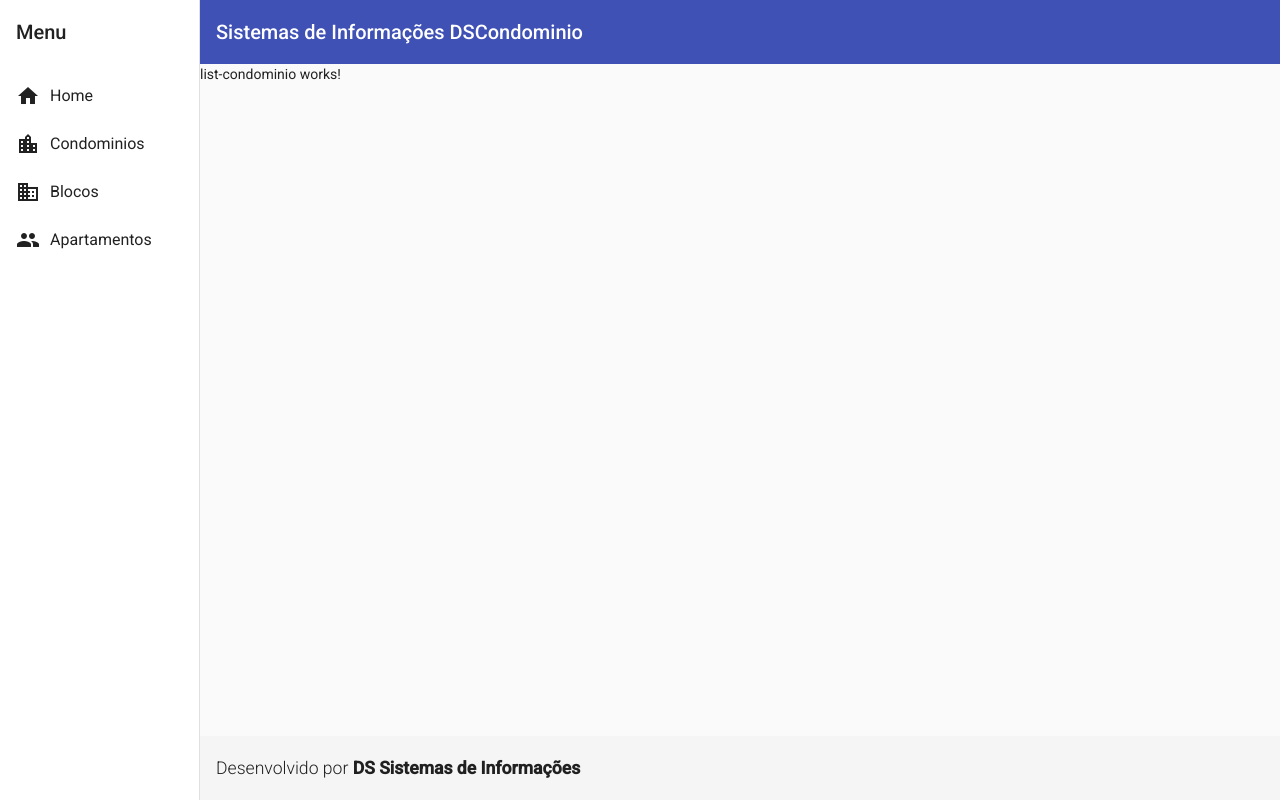
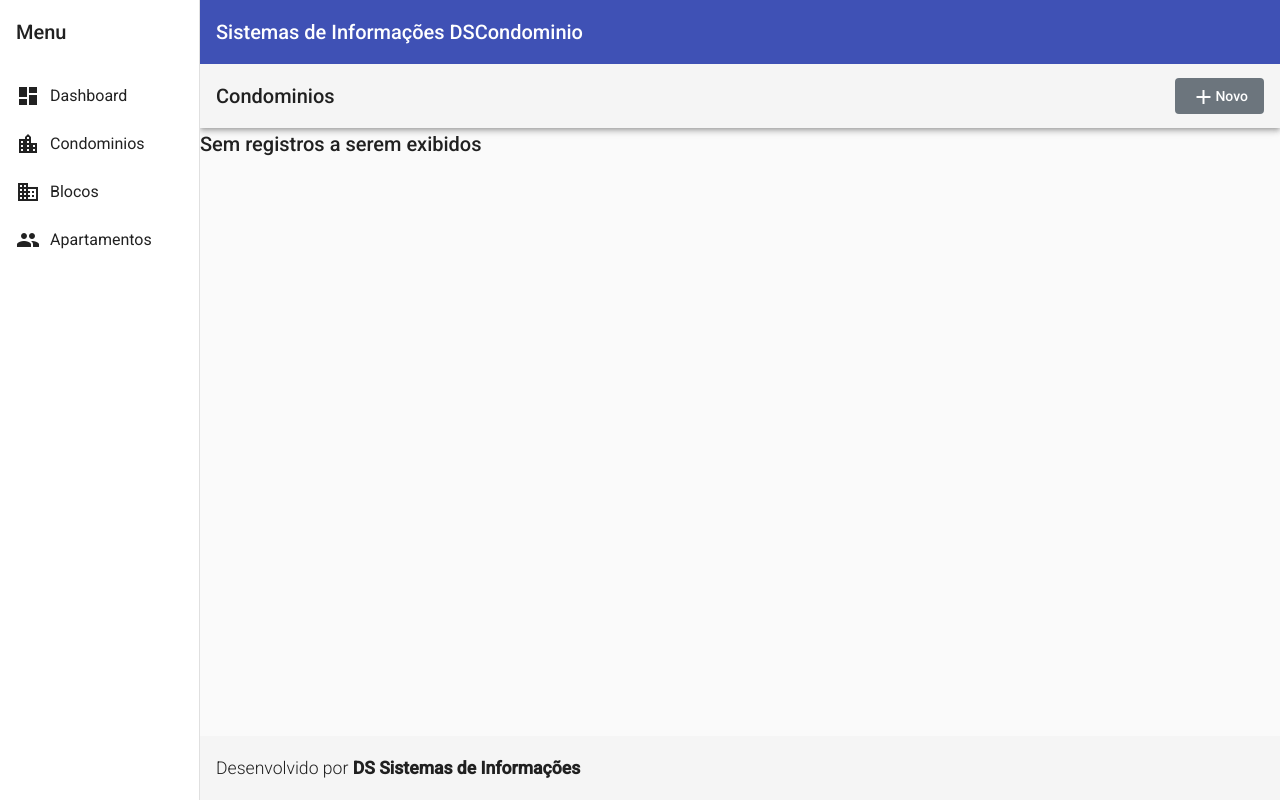
Before and after one commit to deophanes/condominio-front-end, an Angular app: page /condominio in a window 1280 px wide. Built offline with nearby package versions, Linux system fonts and the light colour scheme.

Commit message:
formulario condominios

```diff
--- a/package.json
+++ b/package.json
@@ -26,12 +26,12 @@
     "zone.js": "~0.10.3"
   },
   "devDependencies": {
-    "@angular-devkit/build-angular": "~0.1000.4",
+    "@angular-devkit/build-angular": "^0.1000.8",
     "@angular/cli": "~10.0.4",
     "@angular/compiler-cli": "~10.0.5",
-    "@types/node": "^12.11.1",
     "@types/jasmine": "~3.5.0",
     "@types/jasminewd2": "~2.0.3",
+    "@types/node": "^12.11.1",
     "codelyzer": "^6.0.0",
     "jasmine-core": "~3.5.0",
     "jasmine-spec-reporter": "~5.0.0",
--- a/src/app/app.module.ts
+++ b/src/app/app.module.ts
@@ -18,6 +18,7 @@ import { RootNavComponent } from './core/root-nav/root-nav.component';
 import { LayoutModule } from '@angular/cdk/layout';
 import { MatButtonModule } from '@angular/material/button';
 import { MatIconModule } from '@angular/material/icon';
+
 import { FormCondominioComponent } from './pages/cadastro/condominio/form-condominio/form-condominio.component';
 import { ListCondominioComponent } from './pages/cadastro/condominio/list-condominio/list-condominio.component';
 
--- a/src/app/core/root-nav/root-nav.component.css
+++ b/src/app/core/root-nav/root-nav.component.css
@@ -10,10 +10,6 @@
   background: inherit;
 }
 
-.sidenav i {
-  padding-right: 10px;
-}
-
 .mat-toolbar.mat-primary {
   position: sticky;
   top: 0;
--- a/src/app/core/root-nav/root-nav.component.html
+++ b/src/app/core/root-nav/root-nav.component.html
@@ -5,7 +5,7 @@
       [opened]="(isHandset$ | async) === false">
     <mat-toolbar>Menu</mat-toolbar>
     <mat-nav-list>
-      <a mat-list-item [routerLink]= "['']" ><i class="material-icons">home</i>Home</a>
+      <a mat-list-item [routerLink]= "['']" ><i class="material-icons">dashboard</i>Dashboard</a>
       <a mat-list-item [routerLink]= "['condominio']" ><i class="material-icons">location_city</i>Condominios</a>
       <a mat-list-item href="#"><i class="material-icons">domain</i>Blocos</a>
       <a mat-list-item href="#"><i class="material-icons">group</i>Apartamentos</a>
--- a/src/app/pages/cadastro/condominio/list-condominio/list-condominio.component.css
+++ b/src/app/pages/cadastro/condominio/list-condominio/list-condominio.component.css
@@ -0,0 +1,9 @@
+.title {
+  font-size: 2rem;
+  font-weight: 300;
+  line-height: 1.2;
+}
+
+.mat-icon {
+  font-size: 2rem
+}
--- a/src/app/pages/cadastro/condominio/list-condominio/list-condominio.component.html
+++ b/src/app/pages/cadastro/condominio/list-condominio/list-condominio.component.html
@@ -1 +1,11 @@
-<p>list-condominio works!</p>
+<mat-toolbar class="mat-elevation-z4 home">
+  <span><h1>Condominios</h1></span>
+  <div class="space"></div>
+  <button mat-button class="secondary white">
+    <i class="material-icons">add</i>Novo
+  </button>
+</mat-toolbar>
+
+<div>
+  <h2>Sem registros a serem exibidos</h2>
+</div>
--- a/src/styles.css
+++ b/src/styles.css
@@ -2,6 +2,18 @@
 
 html, body { height: 100%; }
 body { margin: 0; font-family: Roboto, "Helvetica Neue", sans-serif; }
+
+.sidenav i {
+  padding-right: 10px;
+}
+
+.space {
+  flex: 1 1 auto;
+}
+
+.white {
+  color: #FFF;
+}
 
 .primary {
   background: #007bff;
```
Also changed, not shown: 1 other file (tests, documents, lock files or other folders).
